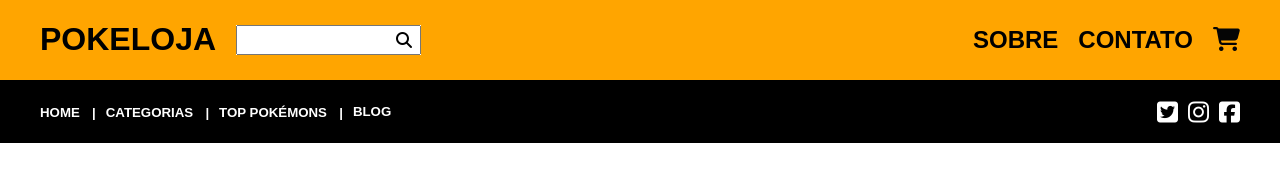
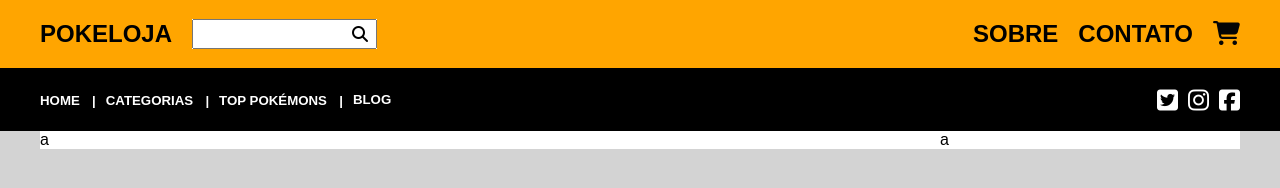
Before and after one commit to EDMEZ/PokeLoja, a plain HTML site: page Index.html in a window 1280 px wide. Drawn offline with Linux system fonts and the light colour scheme.

Commit message:
Feat: main and aside added

```diff
--- a/Index.html
+++ b/Index.html
@@ -11,7 +11,7 @@
 <body>
     <header>
         <div class="container">
-            <div class="main-header">
+            <section class="main-header">
 
                 <div class="headeritens">
                     <h1>Pokeloja</h1>
@@ -27,13 +27,13 @@
                     <i class="fa-solid fa-cart-shopping fa-xl" style="color: #050505;"></i>
                 </div>
 
-            </div>
+            </section>
         </div>
 
         </header>
         <nav>
             <div class="container">
-                <div class="main-nav">
+                <section class="main-nav">
 
                     <div class="navcontent">
                         <h5>homeㅤ|</h5>
@@ -48,8 +48,26 @@
                         <i class="fa-brands fa-square-facebook fa-xl"></i>
                     </div>
 
-                </div>
+                </section>
             </div>
         </nav>
+
+        <div class="container">
+            <main>
+                <section class="maincontent">
+
+                    <div class="card">
+                        a
+                    </div>
+
+                </section>
+            </main>
+
+            <aside>
+                <section class="main-aside">
+                    a
+                </section>
+            </aside>
+        </div>
 </body>
 </html>
--- a/Main.css
+++ b/Main.css
@@ -5,6 +5,7 @@ body,html{
     padding: 0;
     margin: 0;
     font-family: Arial, Helvetica, sans-serif;
+    background-color: #d3d3d3;
 }
 .container{
     display: flex;
@@ -13,7 +14,7 @@ body,html{
     justify-content: space-between;
 }
 
-/* HEADER */
+/* HEADER ----------------------------------- */
 
 header{
     width: 100%;
@@ -50,7 +51,7 @@ header .inputgroup input{
     outline:none;
     height: 100%;
 }
-/* NavHeader */
+/* NavHeader -------------------------------------------- */
 nav{
     background-color: black;
     display: flex;
@@ -70,7 +71,22 @@ nav .main-nav .navcontent{
 }
 
 
-/* main */
+/* main-------------------------------------------- */
+
+main{
+    width: 75%;
+    display: flex;
+    background-color: white;
+}
+/* main .maincontent{
+
+} */
+
+/* Aside -------------------------------------  */
+aside{
+    width:25%;
+    background-color: white;
+}
 
 /*
 aside .poke-ads{
```
